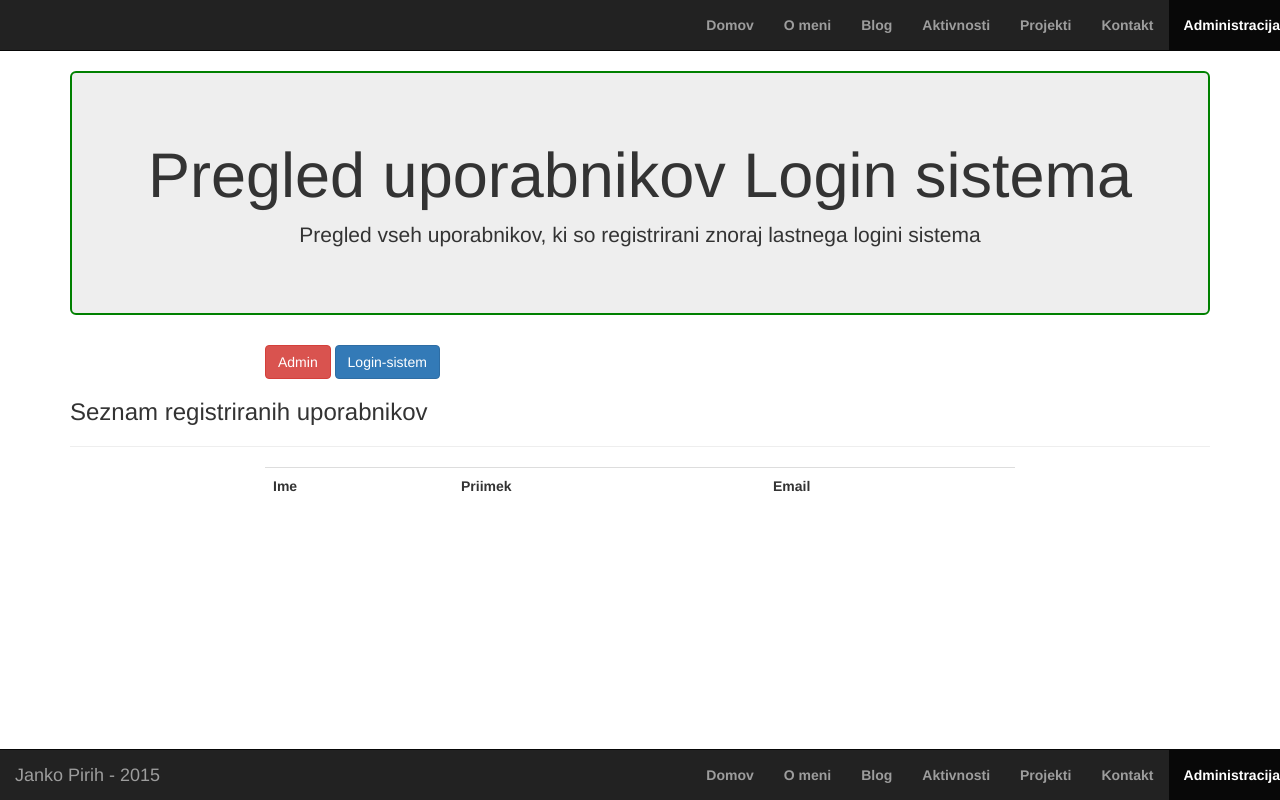
After one commit to jpirih/Homepage, a Python web app: template templates/admin_login_sistem.html in a window 1280 px wide. The commit adds this page. Run offline with Jinja, Linux system fonts and the light colour scheme; the template is opened without the code that fills it, so the values that code supplies are empty; some libraries are stand-ins or nearby versions.

Commit message:
Dodelava prijave

```diff
--- a/main.py
+++ b/main.py
@@ -12,7 +12,7 @@ from pretvornik.handlers import PretvornikHandler
 from forenzik.handlers import ForenzikHandler
 from gl_mesto.handlers import PrestolnicaHandler
 from login_sistem.handlers import RegistracijaHandler, LoginHndler, PrijavljenHandler
-from admin.handlers import AdminHandler
+from admin.handlers import AdminHandler, LoginAdminHndler
 
 
 # Route - navigacija po spletnem mestu
@@ -42,4 +42,5 @@ app = webapp2.WSGIApplication([
     webapp2.Route('/login-sistem', PrijavljenHandler),
     webapp2.Route('/prijavi-se', site_handlers.PrijavaHandler, name="prijava"),
     webapp2.Route('/admin',AdminHandler),
+    webapp2.Route('/admin/login-sistem', LoginAdminHndler),
 ], debug=True)
--- /dev/null
+++ b/templates/admin_login_sistem.html
@@ -0,0 +1,42 @@
+{% extends "base.html" %}
+
+{% block title %} Admin login sistem  {% endblock title %}
+{% block admin %}active{% endblock admin %}
+
+{% block naslov %} Pregled uporabnikov Login sistema {% endblock naslov %}
+{% block opis %} Pregled vseh uporabnikov, ki so registrirani znoraj lastnega logini sistema {% endblock opis %}
+
+{% block vsebina %}
+   <div class="row">
+       <div class="col-sm-8 col-sm-offset-2">
+          <a href="/admin" class="btn btn-danger">Admin</a>
+           <a href="/admin/login-sistem" class="btn btn-primary">Login-sistem</a>
+       </div>
+   </div>
+    <div class="row">
+        <div class="col-sm-12">
+            <h3> Seznam registriranih uporabnikov </h3>
+            <hr>
+        </div>
+    </div>
+    <div class="row">
+        <div class="col-sm-8 col-sm-offset-2">
+            <table class="table">
+                <tr>
+                    <th>Ime</th>
+                    <th>Priimek</th>
+                    <th>Email</th>
+                </tr>
+                {% for uporabnik in seznam %}
+                <tr>
+                    <td>{{ uporabnik.ime }}</td>
+                    <td>{{ uporabnik.priimek }}</td>
+                    <td>{{ uporabnik.email }}</td>
+                </tr>
+                {% endfor %}
+            </table>
+        </div>
+    </div>
+{% endblock vsebina %}
+
+{% block admin_sp %}active{% endblock admin_sp %}
```
Also changed, not shown: admin/handlers.py (+14 -2 lines), models.py (+11 -0 lines), site_handlers.py (+45 -7 lines), templates/admin.html (+9 -0 lines), templates/prijavi_se.html (+24 -2 lines), brmail/__init__.py (added), brmail/handlers.py (added).
